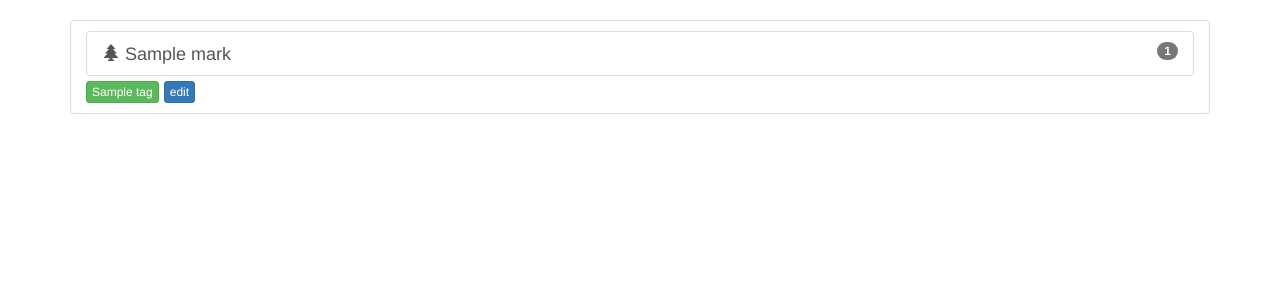
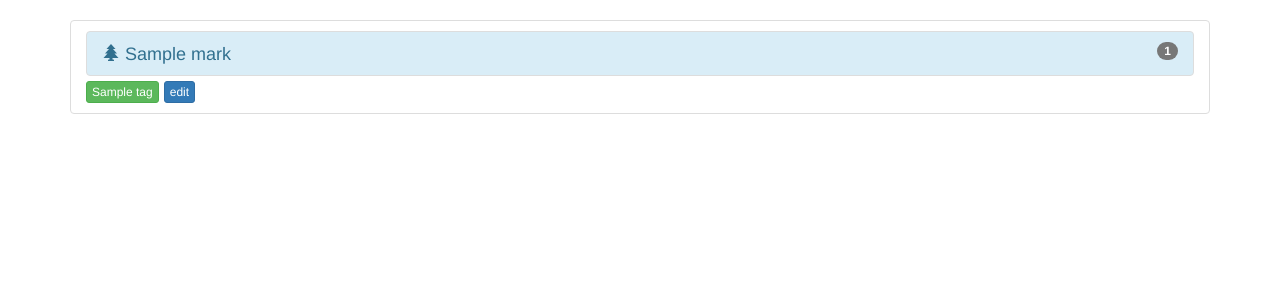
Before and after one commit to plastboks/Flaskmarks, a Flask app: page /marks/all in a window 1280 px wide. Shown: the part 52-352 px from the top of the page. Run offline with Flask 2, Linux system fonts and the light colour scheme; a user stored in the database is signed in; tables that the repository leaves empty hold one stand-in row (values such as "Sample post"); parts of the project's set-up code (start-up, migrations or seed data) failed here and were passed over; some libraries are stand-ins or nearby versions.

Commit message:
testing some colors
Signed-off-by: Alexander Skjolden <alex@plastboks.net>

```diff
--- a/flaskmarks/templates/mark/list.html
+++ b/flaskmarks/templates/mark/list.html
@@ -3,13 +3,13 @@
     <li class="list-group-item">
         <h4 class="list-group-item-heading">
         {% if mark.type == 'bookmark' %}
-        <a class="list-group-item clickIncrement" href="{{ mark.url }}" target="_blank" data-id="{{ mark.id }}" data-url="/mark/inc" rel="noreferrer">
+        <a class="list-group-item list-group-item-warning clickIncrement" href="{{ mark.url }}" target="_blank" data-id="{{ mark.id }}" data-url="/mark/inc" rel="noreferrer">
             <span class="badge">{{ mark.clicks }}</span>
             <span class="glyphicon glyphicon-book"></span>
             {{ mark.title|truncate(82) }}
         </a>
         {% else %}
-        <a class="list-group-item clickIncrement" href="{{ url_for('marks.view_mark', id=mark.id) }}" data-id="{{ mark.id }}" data-url="/mark/inc">
+        <a class="list-group-item list-group-item-info clickIncrement" href="{{ url_for('marks.view_mark', id=mark.id) }}" data-id="{{ mark.id }}" data-url="/mark/inc">
             <span class="badge">{{ mark.clicks }}</span>
             <span class="glyphicon glyphicon-tree-conifer"></span>
             {{ mark.title|truncate(82) }}
```
